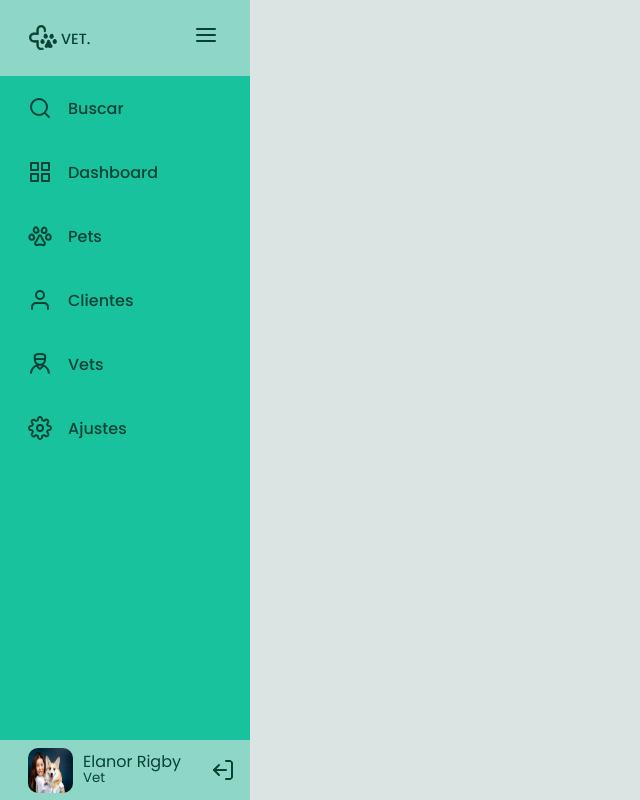
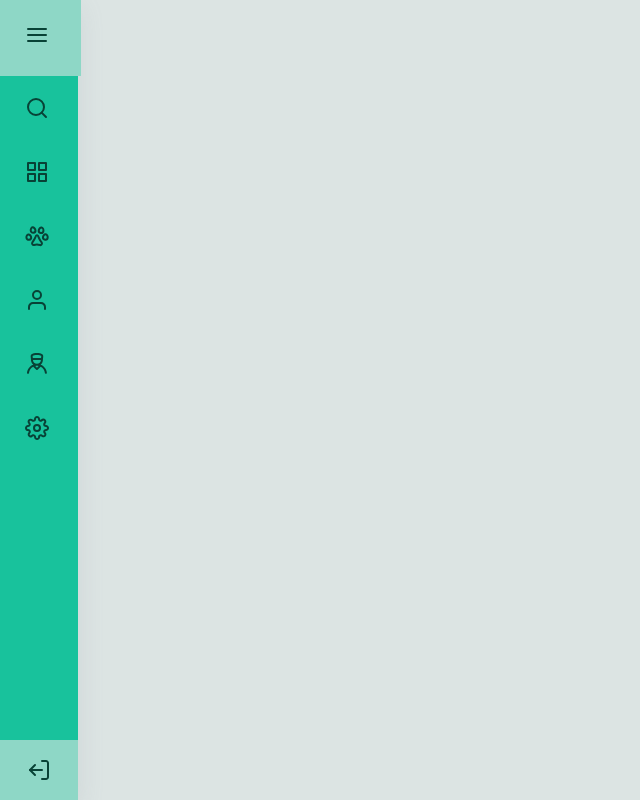
Before and after one commit to joaopfrancaf/sidebar, a Next.js app: page / in a window 1280 px wide. Both pictures are taken after a click on the button 206 px from the left and 38 px from the top of the page. Shown: the whole page, without its empty margins (0-640 px from the left). Built offline with nearby package versions, Linux system fonts and the light colour scheme.

Commit message:
i think i sould use Context now

```diff
--- a/src/components/sidebar.tsx
+++ b/src/components/sidebar.tsx
@@ -12,13 +12,24 @@ import Pets from '../assets/pet.svg'
 import User from '../assets/user.svg'
 import Vets from '../assets/vet.svg'
 import Settings from '../assets/settings.svg'
+import { useState } from "react";
+import Sidebarmin from "./sidebarmin";
 
 export default function Sidebar() {
+  const [sidebar,setSidebar] = useState(true)
+
+  const showSidebar = () => setSidebar(!sidebar)
+
+  console.log(sidebar)
+
     return (
+      <>
+      {sidebar === true &&
+        (
           <DivSideBarContainerStyled>
           <DivLogoStyled>
             <Image src={Logo} alt={""} width={64} height={25.12}/>
-          <button><Image src={Menu} alt={""} width={24}/></button>
+            <button onClick={showSidebar}><Image src={Menu} alt={""} width={24}/></button>
           </DivLogoStyled>
 
           <DivNavtyled><Image src={Lupa} alt={""} width={24}/>Buscar</DivNavtyled>
@@ -38,5 +49,11 @@ export default function Sidebar() {
               <Image src={LogOut} alt={""} width={24}/>
           </DivFooter>
         </DivSideBarContainerStyled>
+        )}
+
+        {sidebar === false && (
+          <Sidebarmin/>
+        )}
+      </>
     )
   }
--- a/src/components/sidebarmin.tsx
+++ b/src/components/sidebarmin.tsx
@@ -9,12 +9,23 @@ import Vets from '../assets/vet.svg'
 import Settings from '../assets/settings.svg'
 import LogOut from '../assets/log-out.svg'
 import { DivLogoStyled, DivNavtyled, DivFooter, DivSidebarminStyled  } from "../styles/components/sidebarmin";
+import { useState } from "react";
 
 
 export default function Sidebarmin() {
+    const [sidebar, setSidebar] = useState(true)
+
+    function SidebarChange () {
+        setSidebar(!sidebar)
+    }
+
+    console.log(sidebar)
+
     return (
-        <DivSidebarminStyled>
-            <DivLogoStyled><button><Image src={Menu} alt={""} width={24}/></button></DivLogoStyled>
+        <>
+        {sidebar === true && (
+            <DivSidebarminStyled>
+            <DivLogoStyled><button onClick={SidebarChange}><Image src={Menu} alt={""} width={24}/></button></DivLogoStyled>
 
             <DivNavtyled><Image src={Lupa} alt={""} width={24}/></DivNavtyled>
             <DivNavtyled><Image src={Grid} alt={""} width={24}/></DivNavtyled>
@@ -26,5 +37,8 @@ export default function Sidebarmin() {
 
             <DivFooter><Image src={LogOut} alt={""} width={24}/></DivFooter>
         </DivSidebarminStyled>
+        )}
+
+        </>
     )
 }
--- a/src/pages/index.tsx
+++ b/src/pages/index.tsx
@@ -4,9 +4,9 @@ import { useState } from "react";
 
 export default function Home() {
 
-  const [sidebarmin, setSidebarmin] = useState(false)
-
   return (
-    <Sidebar/>
+    <>
+      <Sidebar />
+    </>
   )
 }
--- a/src/styles/components/sidebar.ts
+++ b/src/styles/components/sidebar.ts
@@ -7,7 +7,7 @@ export const DivSideBarContainerStyled = styled('div', {
 
     display: 'flex',
     flexDirection: 'column',
-
+    boxShadow:'rgba(149, 157, 165, 0.2) 0px 8px 24px',
 })
 
 export const DivLogoStyled = styled('div', {
@@ -26,8 +26,6 @@ export const DivLogoStyled = styled('div', {
     },
 
     '&:hover': {
-        backgroundColor: '$lightgreen',
-
         button: {
             backgroundColor: '$lightgreen',
         }
--- a/src/styles/components/sidebarmin.ts
+++ b/src/styles/components/sidebarmin.ts
@@ -8,6 +8,8 @@ export const DivSidebarminStyled = styled('div', {
     display: 'flex',
     flexDirection: 'column',
     alignItems: 'center',
+
+    boxShadow:'rgba(149, 157, 165, 0.2) 0px 8px 24px',
 })
 
 export const DivLogoStyled = styled('div', {
```
Lines whose indentation alone changed are shown as unchanged.
